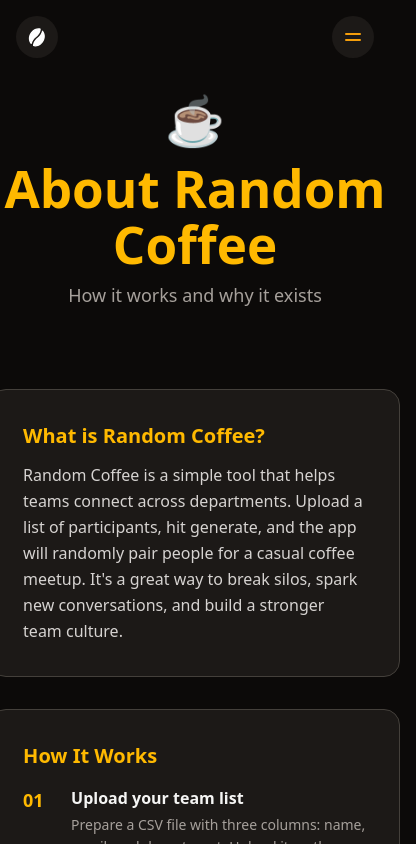
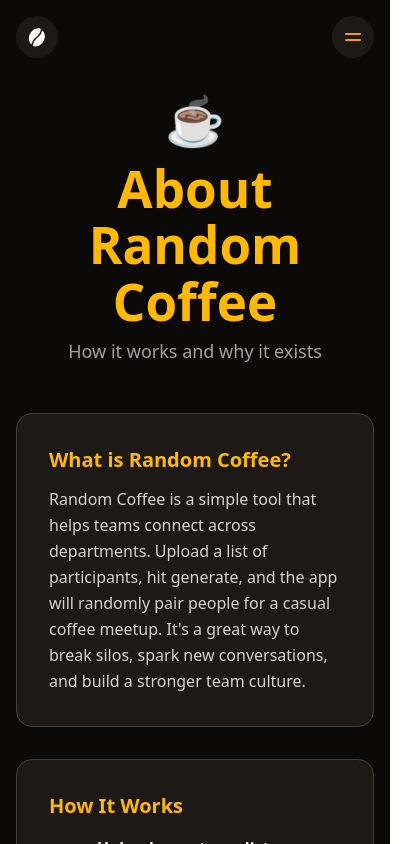
Before and after one commit to oskarrebermark/random-coffee-generator, a React (Vite) app: page /about in a window 390 px wide. Shown: the top 844 px of the page, 416 px wide, since content can reach past the window. Built offline with nearby package versions, Linux system fonts and the light colour scheme; no server answers.

Commit message:
Styling and layout adjustments for better responsiveness and visual hierarchy.

```diff
--- a/src/components/PairResult.tsx
+++ b/src/components/PairResult.tsx
@@ -10,7 +10,7 @@ export default function PairResult({ pairs, oddParticipant, onRegenerate }: Prop
   if (pairs.length === 0) return null
 
   return (
-    <div className="w-full max-w-lg mt-12">
+    <div className="w-full max-w-2xl lg:max-w-4xl">
       <h2 className="text-xl font-semibold text-amber-400 mb-6 text-center">
         ☕ This Round's Pairs
       </h2>
--- a/src/index.css
+++ b/src/index.css
@@ -8,6 +8,7 @@
   color-scheme: light dark;
   color: rgba(255, 255, 255, 0.87);
   background-color: #242424;
+  width: 100%;
 
   font-synthesis: none;
   text-rendering: optimizeLegibility;
@@ -26,13 +27,13 @@ a:hover {
 
 body {
   margin: 0;
-  display: flex;
   justify-content: center;
   align-items: flex-start;
   min-width: 320px;
   min-height: 100vh;
   background-color: #0c0a09; /* stone-950 */
-
+  width: 100%;
+  align-items: flex-start;
 }
 
 
--- a/src/layouts/MainLayout.tsx
+++ b/src/layouts/MainLayout.tsx
@@ -24,7 +24,7 @@ export default function MainLayout() {
 
 
   return (
-    <div className="min-h-screen bg-stone-950 text-stone-100">
+    <div className="w-full min-h-screen flex flex-col items-center">
 
         {/* Navigation — always visible on all pages */}
         <div className="w-full flex justify-center px-4 py-6">
@@ -52,7 +52,7 @@ export default function MainLayout() {
         </div>
 
         {/* Page content here */}
-            <div className="w-full mt-12 max-w-2xl flex flex-col items-center px-4 pb-16">
+        <div className="w-full flex-1 flex flex-col items-center">
             <Routes>
                 <Route path="/" element={<Home user={user} />} />
                 <Route path="/about" element={<About />} />
--- a/src/pages/About.tsx
+++ b/src/pages/About.tsx
@@ -2,7 +2,7 @@ import { Link } from 'react-router-dom'
 
 export default function About() {
   return (
-    <div className="w-full flex flex-col gap-8">
+    <div className="w-full min-h-screen flex flex-col items-center px-4 py-12">
 
       {/* Header */}
       <div className="mb-12 text-center">
@@ -11,7 +11,7 @@ export default function About() {
         <p className="text-stone-400 mt-2 text-lg">How it works and why it exists</p>
       </div>
 
-      <div className="w-full flex flex-col gap-8">
+      <div className="w-full max-w-4xl flex flex-col gap-8">
 
         {/* What is it */}
         <div className="bg-stone-900 border border-stone-700 rounded-2xl p-8">
--- a/src/pages/Home.tsx
+++ b/src/pages/Home.tsx
@@ -68,7 +68,7 @@ export default function Home({ user }: Props) {
   ]
 
   return (
-    <div className="min-h-screen flex flex-col items-center px-4 py-12">
+    <div className="w-full min-h-screen text-stone-100 flex flex-col items-center px-4 py-12">
       {/* Hero */}
       <div className="text-center mb-8">
         <h1 className="text-4xl font-bold mb-2">Random Coffee</h1>
@@ -76,7 +76,7 @@ export default function Home({ user }: Props) {
       </div>
 
       {/* Browser-style tab container */}
-      <div className="w-full max-w-2xl">
+      <div className="w-full max-w-4xl">
         {/* Tab bar */}
         <div className="flex gap-1 bg-stone-800 rounded-t-xl px-3 pt-3">
           {tabs.map(tab => (
@@ -98,7 +98,7 @@ export default function Home({ user }: Props) {
         </div>
 
         {/* Tab content panel */}
-        <div className="bg-stone-900 rounded-b-xl rounded-tr-xl p-6 shadow-lg">
+        <div className="w-full max-w-4xl lg:max-w-4xl mx-auto bg-stone-900 rounded-b-xl rounded-tr-xl p-6 shadow-lg">
 
           {/* Upload Tab */}
           {activeTab === 'upload' && (
@@ -133,17 +133,17 @@ export default function Home({ user }: Props) {
                 ? <p className="text-stone-400 text-sm">No history yet.</p>
                 : history.map((round, index) => (
                   <div key={round.id} className="bg-stone-800 rounded-lg p-4">
-                    <p className="text-sm font-semibold text-amber-400 mb-2">
+                    <p className="text-sm text-center font-semibold text-amber-400 mb-2">
                       Round {history.length - index} — {round.date.toDate().toLocaleDateString('sv-SE', {
                         year: 'numeric', month: 'long', day: 'numeric'
                       })}
                     </p>
                     <div className="flex flex-col gap-1">
                       {round.pairs.map((pair, i) => (
-                        <div key={i} className="flex items-center gap-2 text-sm text-stone-300">
-                          <span>{pair.person1.name}</span>
+                        <div key={i} className="flex items-center justify-between gap-4 text-sm text-stone-300 px-4 py-1">
+                          <span className="flex-1 text-right">{pair.person1.name}</span>
                           <span className="text-stone-500">☕</span>
-                          <span>{pair.person2.name}</span>
+                          <span className="flex-1 text-left">{pair.person2.name}</span>
                         </div>
                       ))}
                     </div>
```
